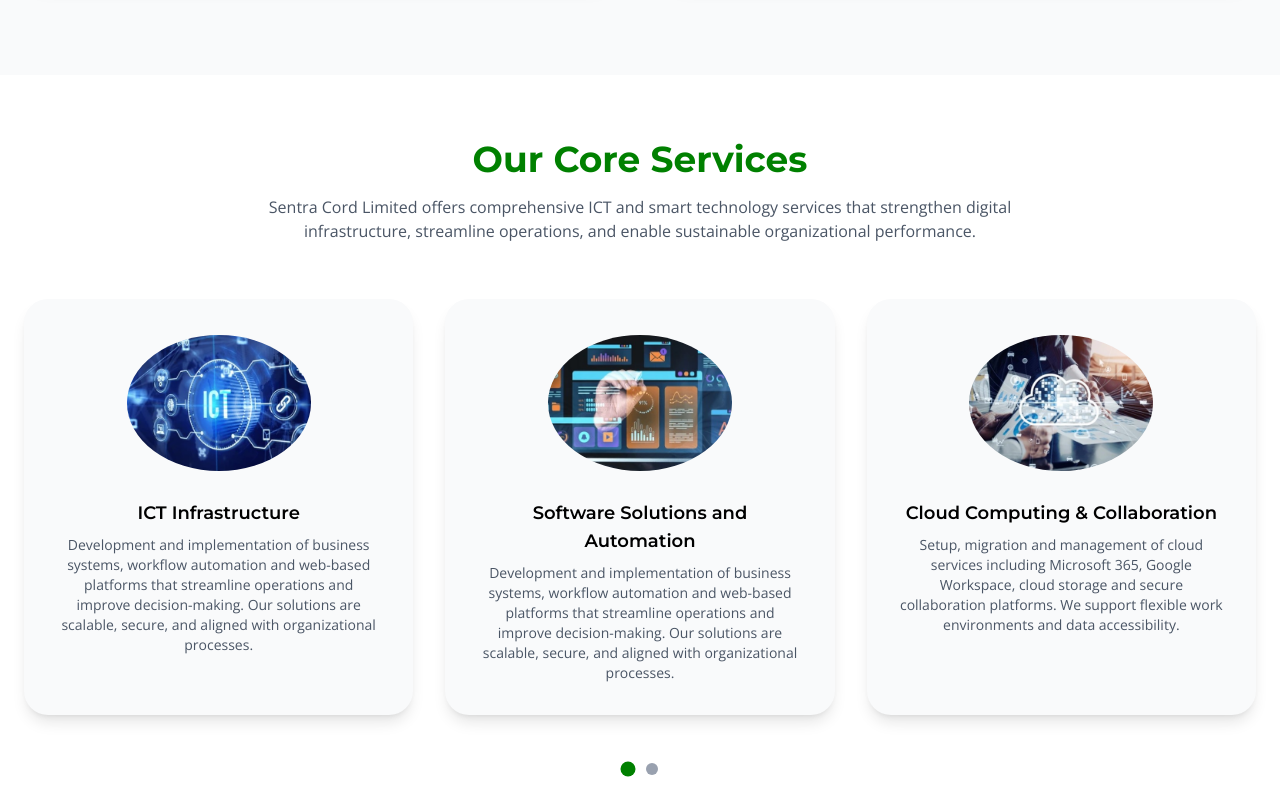
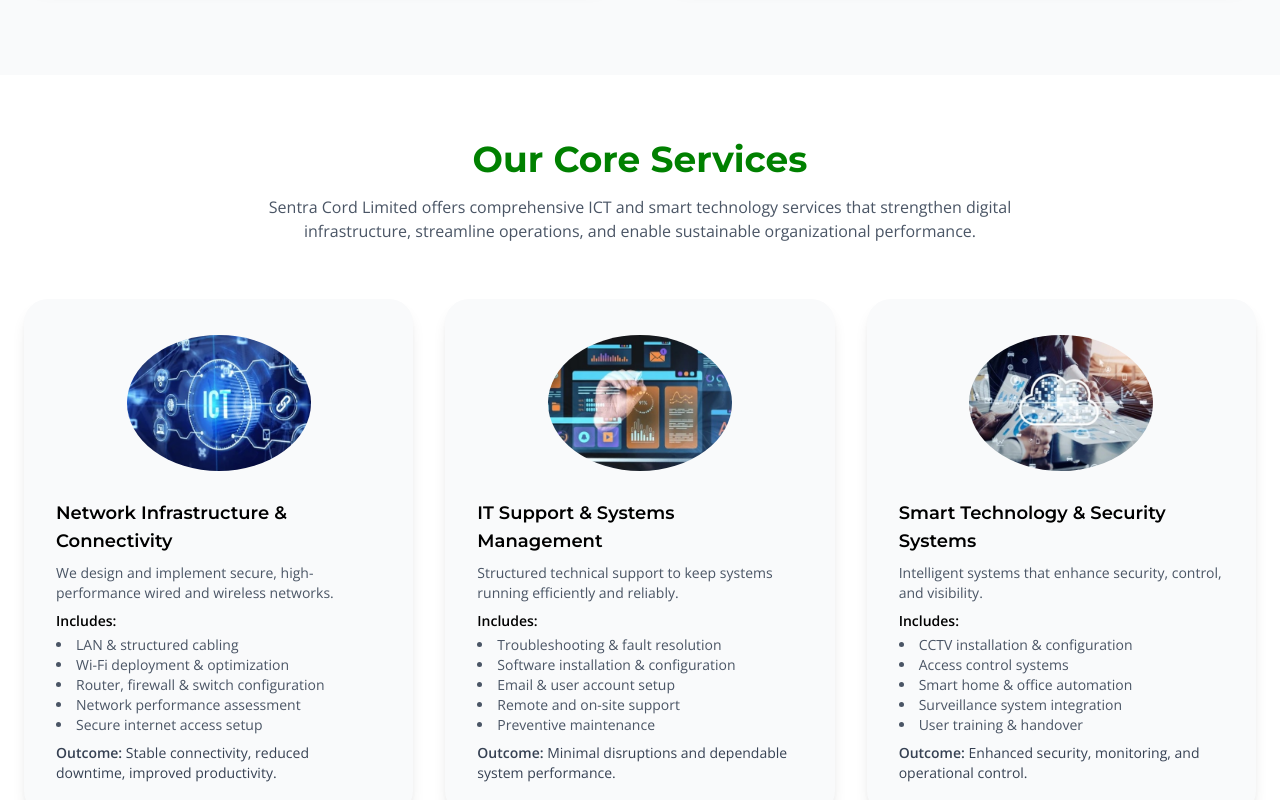
Before and after one commit to Yvonne-muthoni/Sentra, a React (Vite) app: page / in a window 1280 px wide. Shown: the part 2140-2940 px from the top of the page. Built offline with nearby package versions, Linux system fonts and the light colour scheme.

Commit message:
other changes

```diff
--- a/index.html
+++ b/index.html
@@ -2,7 +2,7 @@
 <html lang="en">
   <head>
     <meta charset="UTF-8" />
-    <link rel="icon" type="image/svg+xml" href="/vite.svg" />
+    <link rel="icon" type="image/png" href="/favicon.png" />
     <meta name="viewport" content="width=device-width, initial-scale=1.0" />
     <link href="/src/style.css" rel="stylesheet">
     <link rel="preconnect" href="https://fonts.googleapis.com" />
@@ -10,6 +10,11 @@
     <link href="https://fonts.googleapis.com/css2?family=Montserrat:wght@400;600;700;800&family=Open+Sans:wght@400;600;700&display=swap" rel="stylesheet" />
     <title>Sentra</title>
     <link rel="stylesheet" href="https://cdnjs.cloudflare.com/ajax/libs/font-awesome/6.5.0/css/all.min.css" />
+    <meta property="og:image" content="https://sentra.co.ke/favicon.png" />
+<meta property="og:title" content="Sentra Cord Limited" />
+<meta property="og:description" content="Reliable ICT & Smart Technology Solutions" />
+<meta property="og:url" content="https://sentracord.co.ke" />
+<meta name="theme-color" content="#008000" />
   </head>
   <body>
     <div id="root"></div>
--- a/src/components/Contact.jsx
+++ b/src/components/Contact.jsx
@@ -28,11 +28,17 @@
         setEmail("");
         setMessage("");
       } else {
-        setStatus({ type: "error", message: data.error || "Failed to send message" });
+        setStatus({
+          type: "error",
+          message: data.error || "Failed to send message",
+        });
       }
     } catch (err) {
       console.error(err);
-      setStatus({ type: "error", message: "Failed to send message" });
+      setStatus({
+        type: "error",
+        message: "Failed to send message",
+      });
     }
 
     setLoading(false);
@@ -53,7 +59,9 @@
           {status && (
             <div
               className={`p-3 rounded-lg text-white font-medium ${
-                status.type === "success" ? "bg-green-500" : "bg-red-500"
+                status.type === "success"
+                  ? "bg-green-500"
+                  : "bg-red-500"
               }`}
             >
               {status.message}
@@ -102,33 +110,55 @@
           transition={{ duration: 0.7 }}
           className="space-y-6"
         >
-          <h2 className="text-4xl font-bold text-[#008000]">Contact Us</h2>
+          <h2 className="text-4xl font-bold text-[#008000]">
+            Contact Us
+          </h2>
+
           <p className="text-gray-600">
-            We are available to discuss your ICT needs, project requirements, or support inquiries.
+            We are available to discuss your ICT needs,
+            project requirements, or support inquiries.
           </p>
 
           <div className="space-y-4 text-gray-700">
+
+            {/* WhatsApp */}
             <a
               href="https://wa.me/254798467717"
+              target="_blank"
+              rel="noopener noreferrer"
               className="flex items-center gap-3 hover:text-green-600"
             >
-              <i className="fa-brands fa-whatsapp text-green-500 text-xl leading-none"></i>
+              <i className="fa-brands fa-whatsapp text-green-500 text-xl"></i>
               WhatsApp 24/7 Support
             </a>
 
+            {/* Email */}
             <a
               href="mailto:sentratechlimited@gmail.com"
               className="flex items-center gap-3 hover:text-green-600"
             >
               <i className="fa-solid fa-envelope text-[#008000]"></i>
-              sentratechlimited@gmail.com
+              infosentratechlimited@gmail.com
             </a>
 
+            {/* WEBSITE GLOBE ICON ADDED HERE */}
+            <a
+              href="https://sentracord.co.ke"
+              target="_blank"
+              rel="noopener noreferrer"
+              className="flex items-center gap-3 hover:text-blue-600"
+            >
+              <i className="fa-solid fa-globe text-blue-500"></i>
+              Sentra Cord
+            </a>
+
+            {/* Location */}
             <p className="flex items-center gap-3">
               <i className="fa-solid fa-location-dot text-red-500"></i>
               Nairobi, Kenya
             </p>
 
+            {/* Phone */}
             <a
               href="tel:+254798467717"
               className="flex items-center gap-3 hover:text-blue-600"
@@ -137,24 +167,27 @@
               +254 798 467 717
             </a>
 
+            {/* Time */}
             <p className="flex items-center gap-3">
               <i className="fa-solid fa-clock text-orange-500"></i>
               Mon–Fri: 8AM–5PM | Sat: 9AM–1PM
             </p>
+
           </div>
         </motion.div>
+
       </div>
 
-      {/* WhatsApp Floating Button */}
+      {/* Floating WhatsApp Button */}
       <a
         href="https://wa.me/254798467717"
         target="_blank"
         rel="noopener noreferrer"
-        className="fixed bottom-8 right-8 bg-green-500 text-white w-16 h-16 rounded-full shadow-2xl hover:scale-110 transition z-50 flex items-center justify-center overflow-visible"
-        aria-label="WhatsApp"
+        className="fixed bottom-8 right-8 bg-green-500 text-white w-16 h-16 rounded-full shadow-2xl hover:scale-110 transition z-50 flex items-center justify-center"
       >
-        <i className="fa-brands fa-whatsapp text-3xl leading-none"></i>
+        <i className="fa-brands fa-whatsapp text-3xl"></i>
       </a>
+
     </section>
   );
 }
--- a/src/components/Services.jsx
+++ b/src/components/Services.jsx
@@ -9,31 +9,72 @@
 const services = [
   {
     image: img1,
-    title: "ICT Infrastructure",
-    desc: "Development and implementation of business systems, workflow automation and web-based platforms that streamline operations and improve decision-making. Our solutions are scalable, secure, and aligned with organizational processes."
+    title: "Network Infrastructure & Connectivity",
+    shortDesc:
+      "We design and implement secure, high-performance wired and wireless networks.",
+    includes: [
+      "LAN & structured cabling",
+      "Wi-Fi deployment & optimization",
+      "Router, firewall & switch configuration",
+      "Network performance assessment",
+      "Secure internet access setup",
+    ],
+    outcome: "Stable connectivity, reduced downtime, improved productivity.",
   },
   {
     image: img2,
-    title: "Software Solutions and Automation",
-    desc: "Development and implementation of business systems, workflow automation and web-based platforms that streamline operations and improve decision-making. Our solutions are scalable, secure, and aligned with organizational processes."
+    title: "IT Support & Systems Management",
+    shortDesc:
+      "Structured technical support to keep systems running efficiently and reliably.",
+    includes: [
+      "Troubleshooting & fault resolution",
+      "Software installation & configuration",
+      "Email & user account setup",
+      "Remote and on-site support",
+      "Preventive maintenance",
+    ],
+    outcome: "Minimal disruptions and dependable system performance.",
   },
   {
     image: img3,
-    title: "Cloud Computing & Collaboration",
-    desc: "Setup, migration and management of cloud services including Microsoft 365, Google Workspace, cloud storage and secure collaboration platforms. We support flexible work environments and data accessibility."
+    title: "Smart Technology & Security Systems",
+    shortDesc:
+      "Intelligent systems that enhance security, control, and visibility.",
+    includes: [
+      "CCTV installation & configuration",
+      "Access control systems",
+      "Smart home & office automation",
+      "Surveillance system integration",
+      "User training & handover",
+    ],
+    outcome: "Enhanced security, monitoring, and operational control.",
   },
   {
     image: img4,
-    title: "Smart Security & IoT Solutions",
-    desc: "Deployment of smart security systems such as IP CCTV, access control, GPS tracking, alarm systems and IoT-enabled solutions for homes and businesses. Our focus is on visibility, control and risk reduction."
+    title: "ICT Consulting & Advisory",
+    shortDesc: "Guidance to align technology decisions with operational goals.",
+    includes: [
+      "ICT needs assessment",
+      "Infrastructure planning",
+      "Technology upgrade strategies",
+      "Cost-effective solution recommendations",
+    ],
+    outcome: "Practical, scalable technology investments.",
   },
   {
     image: img5,
-    title: "IT Support, Maintenance & Consultancy",
-    desc: "Ongoing ICT support through preventive maintenance, troubleshooting, cybersecurity advisory and digital transformation consultancy. We ensure system stability and long-term technology sustainability."
+    title: "Systems Installation & Integration",
+    shortDesc:
+      "Professional deployment and integration of hardware and software systems.",
+    includes: [
+      "Hardware installation",
+      "System configuration",
+      "Testing & commissioning",
+      "Documentation & handover",
+    ],
+    outcome: "Properly implemented systems that work from day one.",
   },
 ];
-
 const PER_PAGE = 3;
 
 export default function Services() {
@@ -48,9 +89,9 @@
 
   return (
     <section id="services" className="py-16 bg-white">
-      <div className="max-w-10xl mx-auto px-6 text-center">
+      <div className="max-w-10xl mx-auto px-6 text-align-center">
 
-        <h2 className="text-4xl font-bold text-[#008000] mb-4">
+        <h2 className="text-4xl font-bold text-[#008000] mb-4 text-center">
           Our Core Services
         </h2>
 
@@ -82,13 +123,22 @@
                   />
                 </div>
 
-                <h3 className="text-lg font-semibold mb-2">
-                  {service.title}
-                </h3>
+                <h3 className="text-lg font-semibold mb-2">{service.title}</h3>
 
-                <p className="text-gray-600 text-sm">
-                  {service.desc}
-                </p>
+                <p className="text-gray-600 text-sm mb-2">{service.shortDesc}</p>
+
+                <div className="text-left">
+                  <p className="font-semibold text-sm mb-1">Includes:</p>
+                  <ul className="list-disc list-inside text-sm text-gray-600">
+                    {service.includes.map((item, i) => (
+                      <li key={i}>{item}</li>
+                    ))}
+                  </ul>
+
+                  <p className="mt-2 text-sm text-gray-700">
+                    <span className="font-semibold">Outcome:</span> {service.outcome}
+                  </p>
+                </div>
               </motion.div>
             ))}
           </motion.div>
```
Also changed, not shown: public/favicon.png (added).
